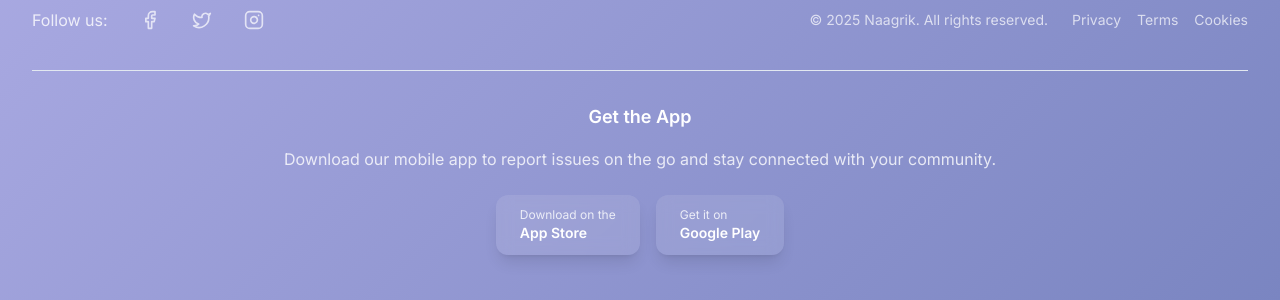
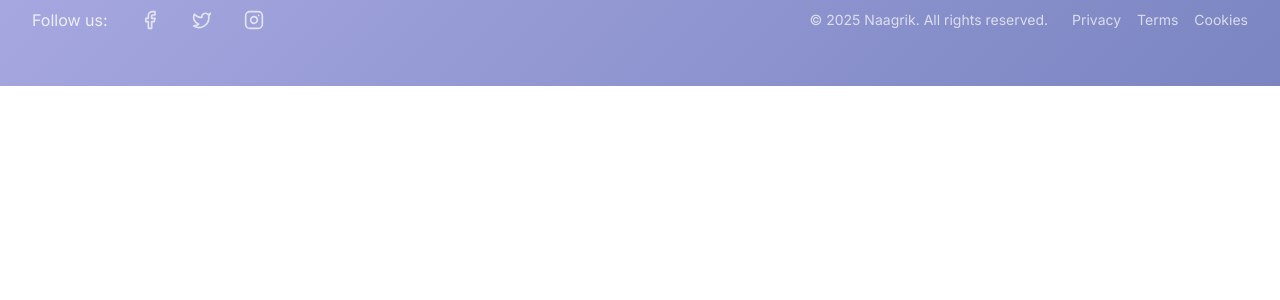
Before and after one commit to amlesh-kumar01/naagrik-frontend, a Next.js app: page / in a window 1280 px wide. Shown: the part 1971-2271 px from the top of the page. After the commit the page ends 2057 px from the top, so only its background shows below. Built offline with nearby package versions, Linux system fonts and the light colour scheme; no server answers.

Commit message:
refactor: Remove app download section from Footer component

```diff
--- a/src/components/layout/Footer.jsx
+++ b/src/components/layout/Footer.jsx
@@ -138,36 +138,6 @@ const Footer = () => {
             </div>
           </div>
         </div>
-
-        {/* App Download Section */}
-        <div className="mt-8 pt-8 border-t border-white/20">
-          <div className="text-center">
-            <h3 className="text-lg font-semibold mb-4 text-white">Get the App</h3>
-            <p className="text-white/80 mb-6">
-              Download our mobile app to report issues on the go and stay connected with your community.
-            </p>
-            <div className="flex justify-center space-x-4">
-              <a
-                href="#"
-                className="inline-flex items-center px-6 py-3 bg-white/10 backdrop-blur-sm rounded-xl hover:bg-white/20 transition-all duration-200 shadow-lg"
-              >
-                <div className="text-left">
-                  <div className="text-xs text-white/80">Download on the</div>
-                  <div className="text-sm font-semibold text-white">App Store</div>
-                </div>
-              </a>
-              <a
-                href="#"
-                className="inline-flex items-center px-6 py-3 bg-white/10 backdrop-blur-sm rounded-xl hover:bg-white/20 transition-all duration-200 shadow-lg"
-              >
-                <div className="text-left">
-                  <div className="text-xs text-white/80">Get it on</div>
-                  <div className="text-sm font-semibold text-white">Google Play</div>
-                </div>
-              </a>
-            </div>
-          </div>
-        </div>
       </div>
     </footer>
   );
```
Also changed, not shown: 1 other file (tests, documents, lock files or other folders).
